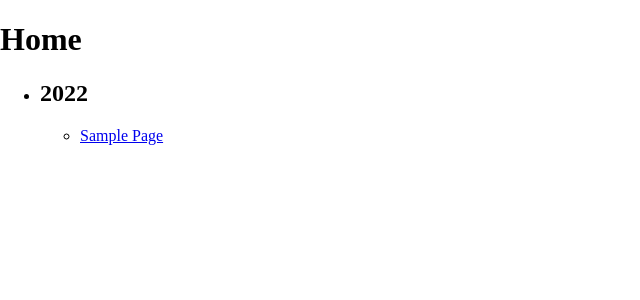
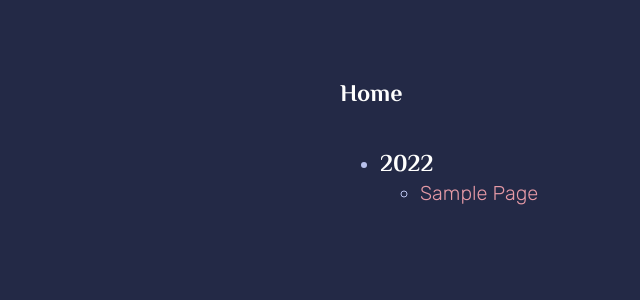
Before and after one commit to vllur/Magazine, a Jekyll site: the page built from content/index.md, in a window 1280 px wide. Shown: the top 300 px of the page, without its empty margins (0-640 px from the left). Built offline with Jekyll 4.4.1, drawn with Linux system fonts in a browser that asks for light colours.

Commit message:
Basic CSS

```diff
--- a/_sass/abstracts/variables.scss
+++ b/_sass/abstracts/variables.scss
@@ -0,0 +1,16 @@
+// Fonts
+$font-header:  20px/1.4 'Philosopher', sans;
+$font-paragraph: 20px/1.4 'Rubik', sans;
+$font-mono: 90%/1.5 'IBM Plex Mono', monospace;
+
+// Colors
+$background: #232946;
+$headline: #fffffe;
+$paragraph: #b8c1ec;
+$button: #eebbc3;
+$button-text: #232946;
+
+// Colors: Links
+$color-link: darken($button, 8%);
+$color-link-hover: $color-link;
+$color-link-active: darken($color-link-hover, 5%);
--- a/_sass/base/base.scss
+++ b/_sass/base/base.scss
@@ -0,0 +1,44 @@
+body{
+  display: flex;
+  flex-direction: column;
+
+  margin: 0 auto;
+  padding: 2em 1em;
+  max-width: 600px;
+  min-height: calc(100vh - 4em);
+
+  background: $background;
+  color: $paragraph;
+  font: $font-paragraph;
+  font-weight: 300;
+}
+
+img{
+  max-width: 100%;
+}
+
+h1, h2, h3, h4, h5, h6{
+  font: $font-header;
+  font-weight: 700;
+  font-size: 120%;
+
+  margin: 1.5em 0 0;
+  color: $headline;
+}
+
+a{
+  text-decoration: none;
+
+  &, &:visited{
+    color: $color-link;
+  }
+
+  &:hover{
+    color: $color-link-hover;
+    text-decoration: underline;
+  }
+
+  &:active{
+    color: $color-link-active;
+  }
+}
--- a/assets/css/index.scss
+++ b/assets/css/index.scss
@@ -1,6 +1,7 @@
 ---
 #
 ---
+@import url('https://fonts.googleapis.com/css2?family=Philosopher:wght@700&family=Rubik:ital,wght@0,300;0,400;1,300;1,400&display=swap');
 
 @import "abstracts/variables";
 
```
